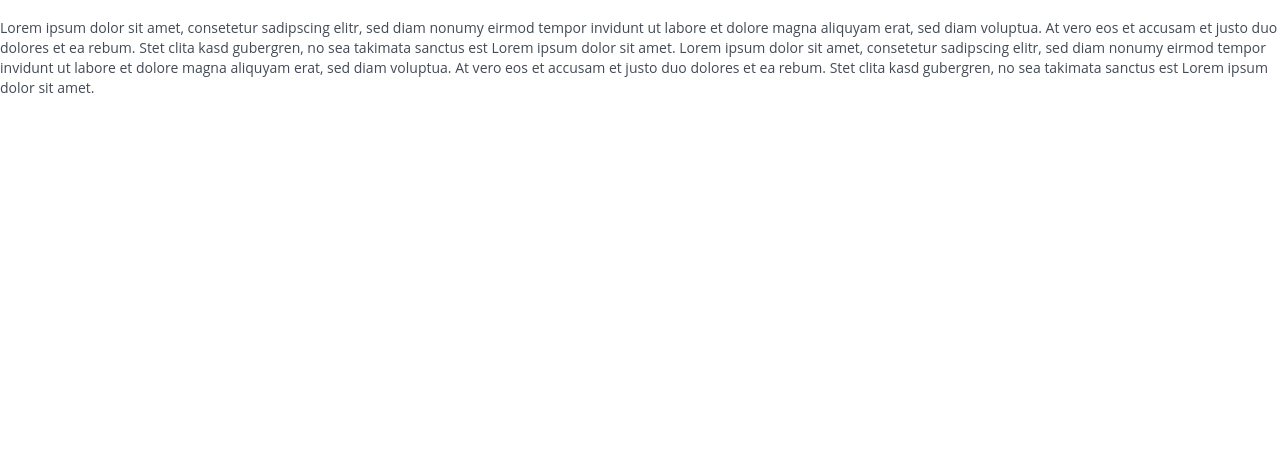
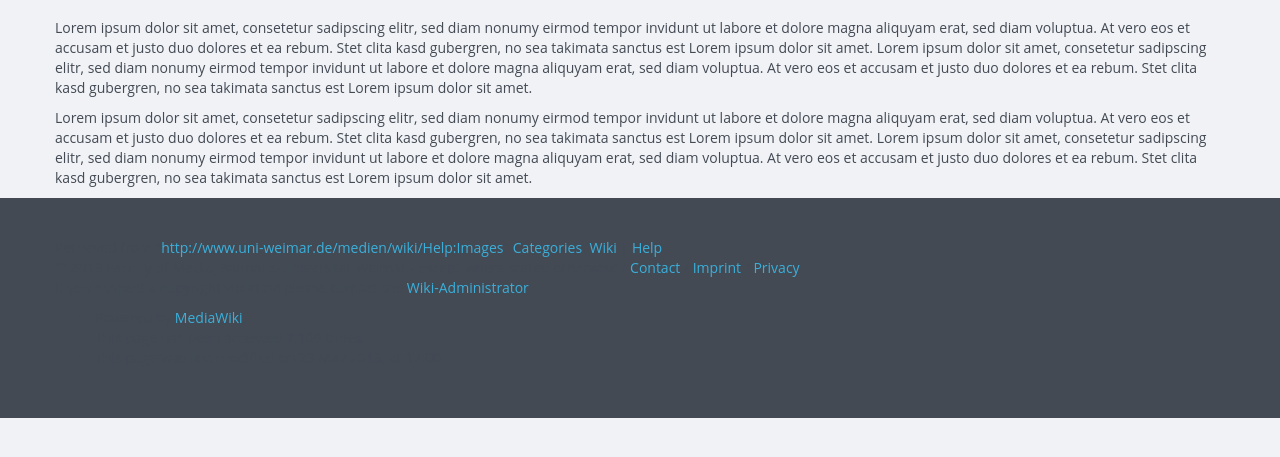
Before and after one commit to Schneegans/responsive-web-task, a plain HTML site: page index.html in a window 1280 px wide. Shown: the part 53-510 px from the top of the page. Drawn offline with Linux system fonts and the light colour scheme.

Commit message:
added footer

```diff
--- a/index.html
+++ b/index.html
@@ -11,7 +11,7 @@
   <script type="text/javascript" src="bootflat/js/bootstrap.min.js"></script>
 
 </head>
-<body>
+<body style="background-color: #f1f2f6;">
 
 <header>
 
@@ -73,12 +73,45 @@
 
 
 </header>
-<container>
+<div class="container">
+  <div class="row">
 
-  Lorem ipsum dolor sit amet, consetetur sadipscing elitr, sed diam nonumy eirmod tempor invidunt ut labore et dolore magna aliquyam erat, sed diam voluptua. At vero eos et accusam et justo duo dolores et ea rebum. Stet clita kasd gubergren, no sea takimata sanctus est Lorem ipsum dolor sit amet. Lorem ipsum dolor sit amet, consetetur sadipscing elitr, sed diam nonumy eirmod tempor invidunt ut labore et dolore magna aliquyam erat, sed diam voluptua. At vero eos et accusam et justo duo dolores et ea rebum. Stet clita kasd gubergren, no sea takimata sanctus est Lorem ipsum dolor sit amet.
 
-</container>
-<footer></footer>
+
+    <p>Lorem ipsum dolor sit amet, consetetur sadipscing elitr, sed diam nonumy eirmod tempor invidunt ut labore et dolore magna aliquyam erat, sed diam voluptua. At vero eos et accusam et justo duo dolores et ea rebum. Stet clita kasd gubergren, no sea takimata sanctus est Lorem ipsum dolor sit amet. Lorem ipsum dolor sit amet, consetetur sadipscing elitr, sed diam nonumy eirmod tempor invidunt ut labore et dolore magna aliquyam erat, sed diam voluptua. At vero eos et accusam et justo duo dolores et ea rebum. Stet clita kasd gubergren, no sea takimata sanctus est Lorem ipsum dolor sit amet.</p>
+
+    <p>Lorem ipsum dolor sit amet, consetetur sadipscing elitr, sed diam nonumy eirmod tempor invidunt ut labore et dolore magna aliquyam erat, sed diam voluptua. At vero eos et accusam et justo duo dolores et ea rebum. Stet clita kasd gubergren, no sea takimata sanctus est Lorem ipsum dolor sit amet. Lorem ipsum dolor sit amet, consetetur sadipscing elitr, sed diam nonumy eirmod tempor invidunt ut labore et dolore magna aliquyam erat, sed diam voluptua. At vero eos et accusam et justo duo dolores et ea rebum. Stet clita kasd gubergren, no sea takimata sanctus est Lorem ipsum dolor sit amet.</p>
+
+  </div>
+</div>
+<footer>
+
+<div class="footer">
+  <div class="container">
+    <div class="row">
+
+
+      Retrieved from "<a href="http://www.uni-weimar.de/medien/wiki/Help:Images">http://www.uni-weimar.de/medien/wiki/Help:Images</a>"
+
+      <a href="http://www.uni-weimar.de/medien/wiki/Special:Categories" title="Special:Categories">Categories</a>: <span dir='ltr'><a href="http://www.uni-weimar.de/medien/wiki/index.php5?title=Category:Wiki&amp;action=edit&amp;redlink=1" class="new" title="Category:Wiki (page does not exist)">Wiki</a></span> | <span dir='ltr'><a href="http://www.uni-weimar.de/medien/wiki/Category:Help" title="Category:Help">Help</a>
+
+      <p>
+        &copy; 2013 Faculty of Media, Bauhaus-Universit&auml;t Weimar - except where stated otherwise / <a href="http://www.uni-weimar.de/cms/index.php?id=5" title="Kontaktseite">Contact</a> / <a href="http://www.uni-weimar.de/cms/index.php?id=49" title="zum Impressum">Imprint</a> / <a href="http://www.uni-weimar.de/medien/wiki/MediaWiki:Privacypage">Privacy</a><br/>If you suspect a copyright violation please contact the <a href="&#x6d;&#97;&#105;&#108;&#116;&#x6f;&#58;&#x6d;&#x69;&#x63;&#x68;&#97;&#101;&#x6c;&#x2e;&#109;&#x61;&#x72;&#107;&#101;&#114;&#x74;&#x40;&#117;&#110;&#105;&#45;&#x77;&#x65;&#105;&#x6d;&#97;&#114;&#46;&#x64;&#x65;">Wiki-Administrator</a>
+      </p>
+
+      <ul>
+        <li>Powered by <a href="http://www.mediawiki.org">MediaWiki</a>. &nbsp; </li>
+        <li>This page has been accessed 2,109 times. &nbsp; </li>
+        <li> This page was last modified on 23 May 2013, at 17:00. &nbsp; </li>
+      </ul>
+
+      </div>
+
+    </div>
+  </div>
+</div>
+
+</footer>
 
 <br><br><br><br><br><br><br><br><br><br><br><br><br><br><br><br><br><br><br><br><br><br><br><br><br><br><br><br><br><br><br><br><br><br><br><br><br><br><br><br><br><br><br><br><br><br><br><br><br><br><br><br><br><br><br><br><br>
 
```
